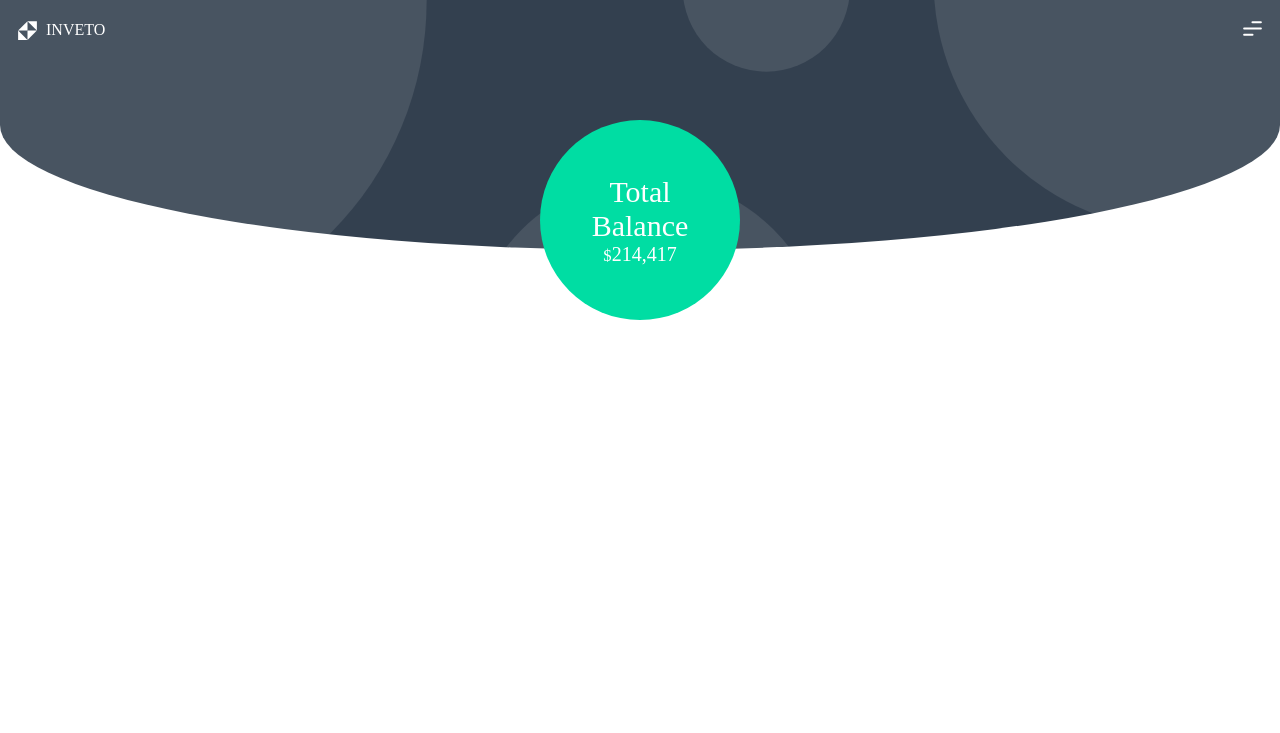
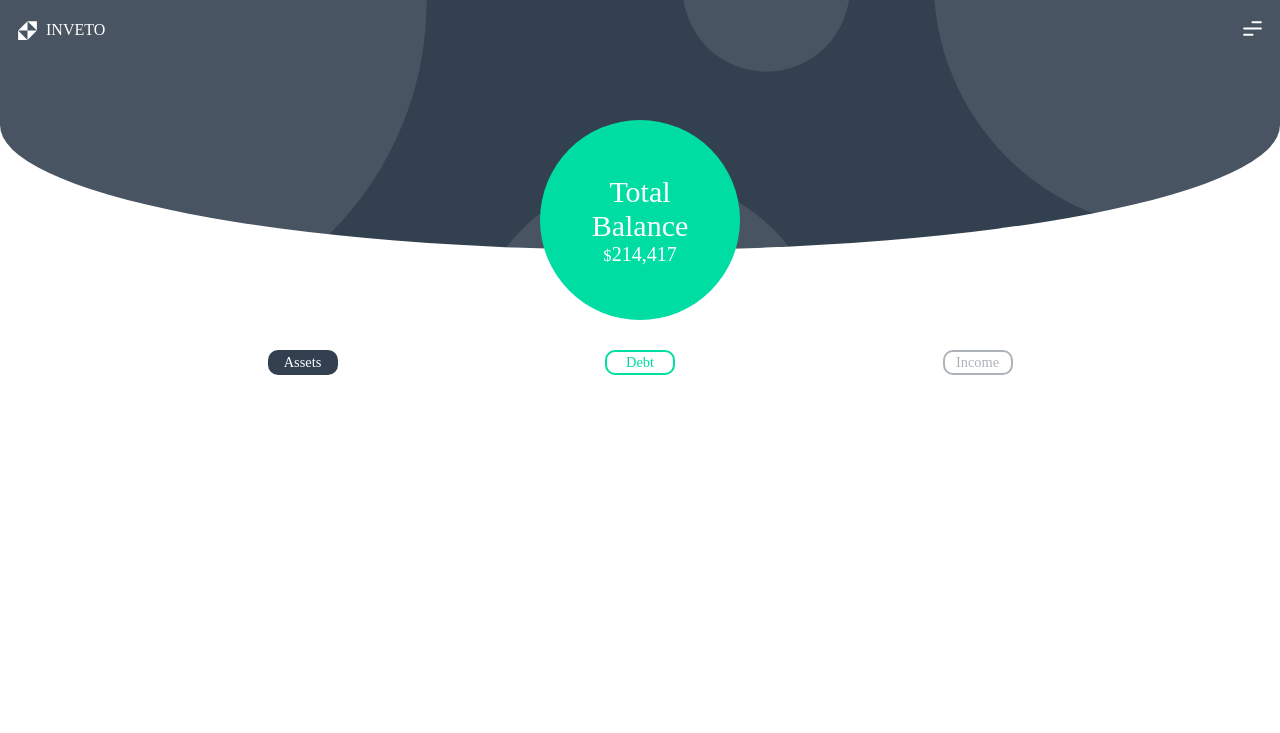
Before and after one commit to DanielAcevedoVega/virtualWallet, a plain HTML site: page views/balance.html in a window 1280 px wide. Shown: the top 733 px of the page. Drawn offline with Linux system fonts and the light colour scheme.

Commit message:
feat: :sparkles: Se creo los botones
Se agrego los botones a la seccion

```diff
--- a/css/balance.css
+++ b/css/balance.css
@@ -68,6 +68,45 @@
     font-size: 20px;
     color: var(--color-4);
 }
+
+.section__information {
+    margin-top: 100px;
+
+}
+.information__button {
+    display: flex;
+    justify-content: space-evenly;
+}
+.button__div {
+    width: 70px;
+    height: 25px;
+    border-radius: 10px;
+    display: flex;
+    justify-content: center;
+    align-items: center;
+}
+.button__div:nth-child(1){
+    background: var(--color-1);
+}
+.button__div:nth-child(2){
+    border: var(--color-2) solid 2px;
+}
+.button__div:nth-child(3){
+    border: var(--color-6) solid 2px;
+}
+.button__div a{
+    text-decoration: none;
+    font-size: 0.9em;
+}
+.button__div:nth-child(1) a{
+    color: var(--color-4);
+}
+.button__div:nth-child(2) a{
+    color: var(--color-2);
+}
+.button__div:nth-child(3) a{
+    color: var(--color-6);
+}
 .footer {
     position: fixed;
     width: 100%;
--- a/views/balance.html
+++ b/views/balance.html
@@ -30,6 +30,33 @@
             </div>
         </article>
     </section>
+    <main class="main">
+        <section class="section__information">
+            <article class="information__button">
+                <div class="button__div">
+                    <a href="#">
+                        Assets
+                    </a>
+                </div>
+                <div class="button__div">
+                    <a href="#">
+                        Debt
+                    </a>
+                </div>
+                <div class="button__div">
+                    <a href="#">
+                        Income
+                    </a>
+                </div>
+            </article>
+        </section>
+        <section>
+            <article></article>
+            <article>
+
+            </article>
+        </section>
+    </main>
     <footer class="footer">
         <ul class="footer__ul">
             <li>
```
Also changed, not shown: storage/img/graphics.svg (added).
